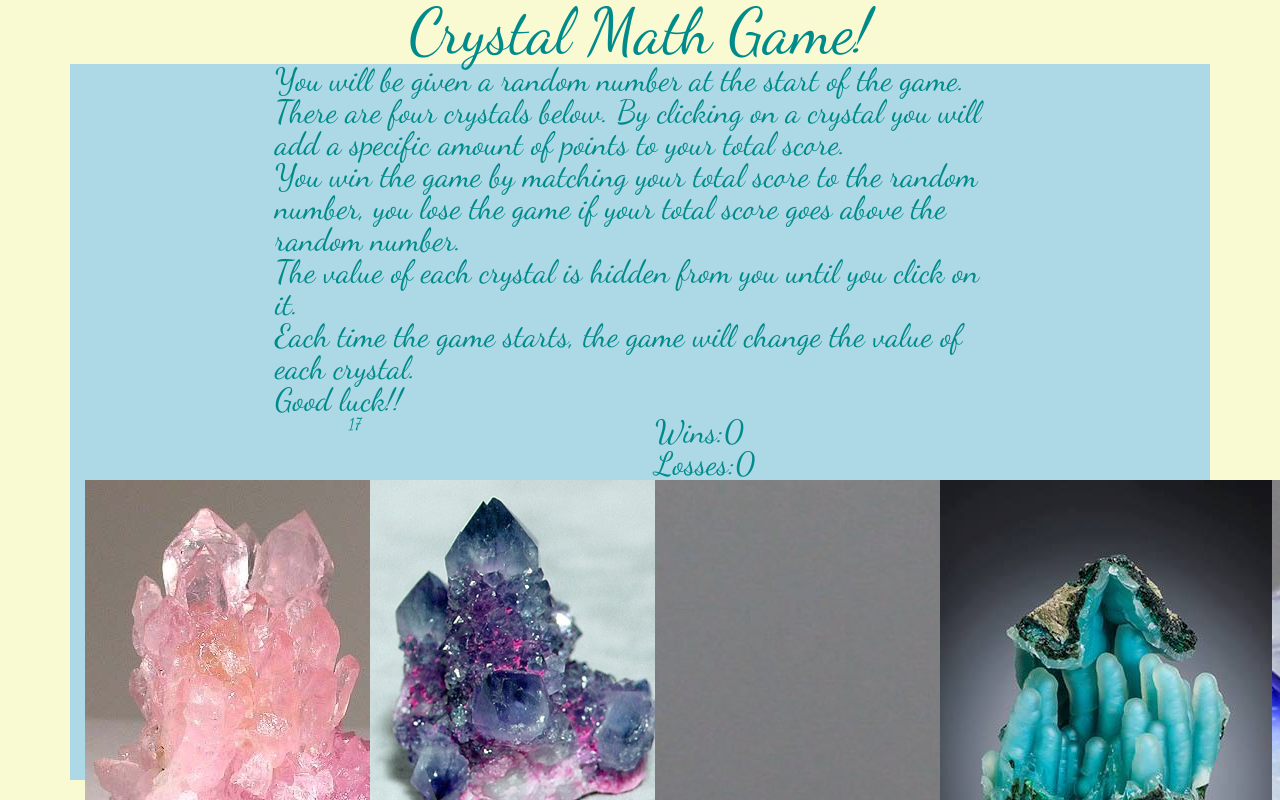
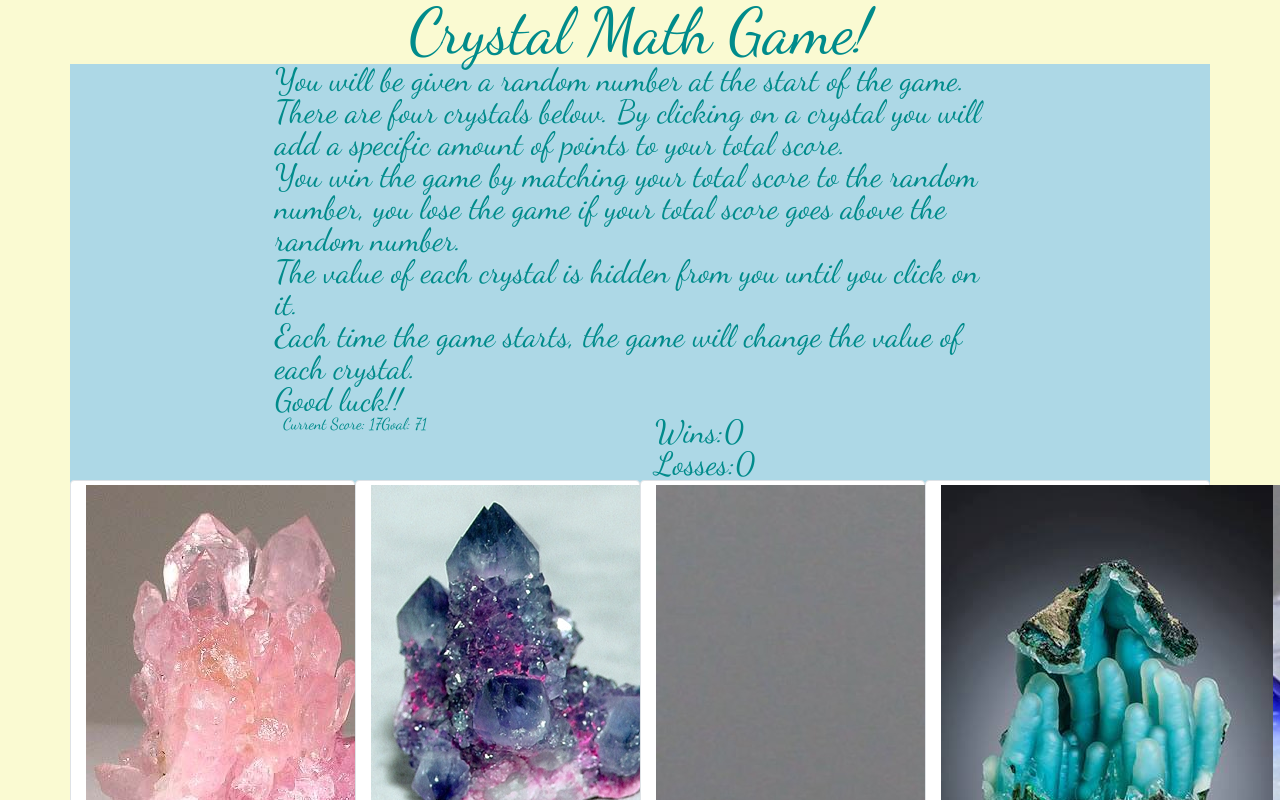
Before and after one commit to lgarland92/unit-4-game, a plain HTML site: page index.html in a window 1280 px wide. Both pictures are taken after a click on the picture 319 px from the left and 716 px from the top of the page. Shown: the top 800 px of the page. Drawn offline with nearby package versions, Linux system fonts and the light colour scheme.

Commit message:
refined coding, wins and losses still not working

```diff
--- a/assets/css/style.css
+++ b/assets/css/style.css
@@ -7,11 +7,6 @@ body {
 h1 {
     text-align: center;
     font-size: 48pt;
-}
-
-.pic {
-    height: 300px;
-    width: 300px;
 }
 
 p {
--- a/assets/javascript/game.js
+++ b/assets/javascript/game.js
@@ -30,25 +30,25 @@ function game() {
         $("#crystalOne").on("click", function () {
             score = score + crystalOne;
             console.log(score);
-            $("#score").html(score);
+            $("#score").html("Current Score: " +score + "Goal: " + goal);
         });
 
         $("#crystalTwo").on("click", function () {
             score = score + crystalTwo;
             console.log(score);
-            $("#score").html(score);
+            $("#score").html("Current Score: " +score + "Goal: " + goal);
         });
 
         $("#crystalThree").on("click", function () {
             score = score + crystalThree;
             console.log(score);
-            $("#score").html(score);
+            $("#score").html("Current Score: " +score + "Goal: " + goal);
         });
 
         $("#crystalFour").on("click", function () {
             score = score + crystalFour;
             console.log(score);
-            $("#score").html(score);
+            $("#score").html("Current Score: " +score + "Goal: " + goal);
         });
 
     };
@@ -64,7 +64,6 @@ function game() {
     if (score > round.goal) {
         losses++;
 
-
         alert("You lose!");
 
         round();
--- a/index.html
+++ b/index.html
@@ -39,16 +39,16 @@
             </div>
         </div>
         <div class="row">
-            <div class="col-sm-3 pic">
+            <div class="col-sm-3 img-thumbnail">
                 <img src="assets/images/rose-quartz.jpg" id="crystalOne">
             </div>
-            <div class="col-sm-3 pic">
+            <div class="col-sm-3 img-thumbnail">
                 <img src="assets/images/purple.jpg" id="crystalTwo">
             </div>
-            <div class="col-sm-3 pic">
+            <div class="col-sm-3 img-thumbnail">
                 <img src="assets/images/egg.jpg" id="crystalThree">
             </div>
-            <div class="col-sm-3 pic">
+            <div class="col-sm-3 img-thumbnail">
                 <img src="assets/images/blue-green.jpg" id="crystalFour">
             </div>
         </div>
```
